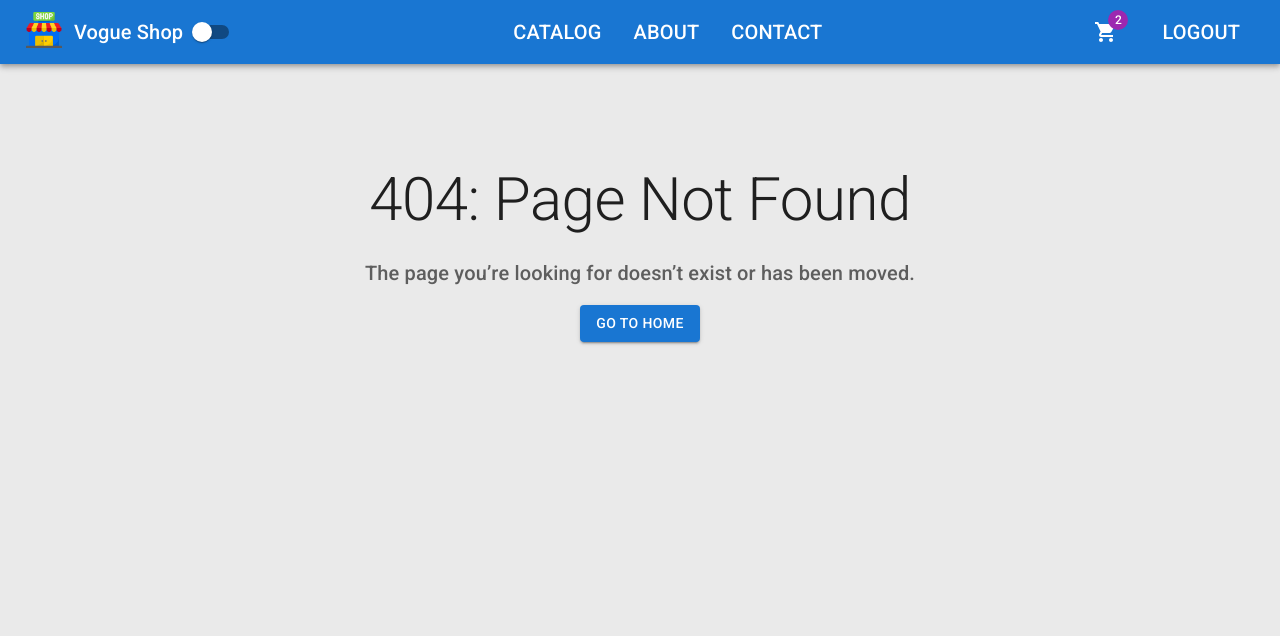
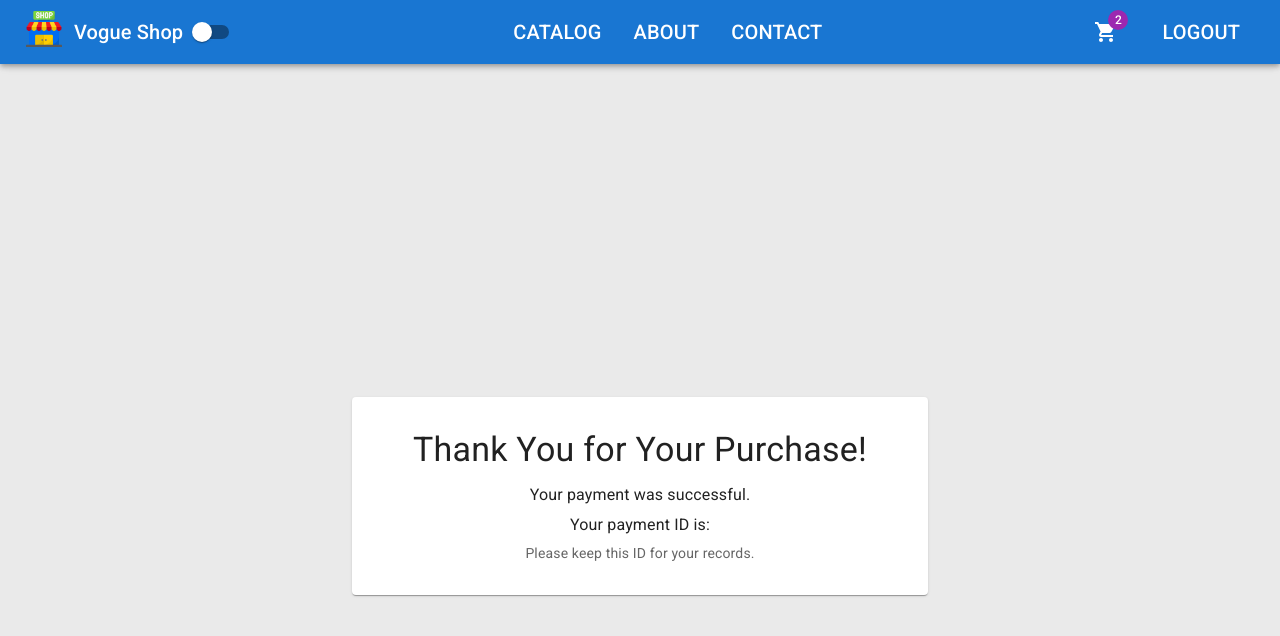
Before and after one commit to dar-levy/vogue-shop-client, a React (Vite) app: page /thank-you/1 in a window 1280 px wide. Before the commit this address led to /not-found. Shown: the top 636 px of the page. Built offline with nearby package versions, Linux system fonts and the light colour scheme.

Commit message:
Create thank you component

```diff
--- a/src/App.tsx
+++ b/src/App.tsx
@@ -1,9 +1,10 @@
 import './App.css';
-import { Container, createTheme, ThemeProvider } from "@mui/material";
+import {Container, createTheme, CssBaseline, ThemeProvider} from "@mui/material";
 import Catalog from "./components/catalog/Catalog.tsx";
 import { useEffect, useState } from "react";
 import Header from "./components/Header.tsx";
 import { ToastContainer } from "react-toastify";
+import 'react-toastify/dist/ReactToastify.css';
 import { Navigate, Route, Routes } from 'react-router-dom';
 import NotFound from './components/NotFound.tsx';
 import RegisterForm from "./components/RegisterForm.tsx";
@@ -17,6 +18,8 @@ import {getCookie} from "./utils/util.ts";
 import agent from "./services/agent.ts";
 import {useStoreContext} from "./context/StoreContext.tsx";
 import Loading from './components/Loading.tsx';
+import Checkout from "./components/Checkout.tsx";
+import ThankYou from "./components/ThankYou.tsx";
 
 function App() {
   const { setBasket } = useStoreContext();
@@ -58,8 +61,9 @@ function App() {
 
   return (
       <>
-        <ToastContainer />
         <ThemeProvider theme={theme}>
+          <ToastContainer hideProgressBar theme='colored' />
+          <CssBaseline />
           <Header darkMode={darkMode} handleThemeChange={handleThemeChange} isAuthenticated={isAuthenticated} />
           <Container>
             <Routes>
@@ -70,6 +74,8 @@ function App() {
                     <Route path="/about" element={<About />} />
                     <Route path="/contact" element={<Contact />} />
                     <Route path="/basket" element={<Basket />} />
+                    <Route path="/checkout" element={<Checkout />} />
+                    <Route path="/thank-you/:id" element={<ThankYou />} />
                     <Route path="/logout" element={<LogoutForm />} />
                     <Route path="/not-found" element={<NotFound />} />
                     <Route path="/" element={<Navigate to="/catalog" />} />
--- a/src/components/Checkout.tsx
+++ b/src/components/Checkout.tsx
@@ -4,15 +4,14 @@ import { useNavigate } from 'react-router-dom';
 import { toast } from 'react-toastify';
 
 export default function Checkout() {
-    const { basket, setBasket } = useStoreContext();
+    const { basket, clearItems } = useStoreContext();
     const navigate = useNavigate();
 
     const handlePayment = () => {
-        // Simulate payment success
         setTimeout(() => {
             toast.success('Payment successful!');
             const paymentId = Math.random().toString(36).substring(2, 15);
-            setBasket(null); // Clear the basket
+            clearItems();
             navigate(`/thank-you/${paymentId}`);
         }, 1000);
     };
--- /dev/null
+++ b/src/components/ThankYou.tsx
@@ -0,0 +1,27 @@
+import { Typography, Paper, Grid } from '@mui/material';
+import { useParams } from 'react-router-dom';
+
+export default function ThankYou() {
+    const { paymentId } = useParams<{ paymentId: string }>();
+
+    return (
+        <Grid container justifyContent="center" alignItems="center" style={{ minHeight: '100vh' }}>
+            <Grid item xs={12} sm={8} md={6}>
+                <Paper sx={{ padding: 4, textAlign: 'center' }}>
+                    <Typography variant="h4" gutterBottom>
+                        Thank You for Your Purchase!
+                    </Typography>
+                    <Typography variant="body1" gutterBottom>
+                        Your payment was successful.
+                    </Typography>
+                    <Typography variant="body1" gutterBottom>
+                        Your payment ID is: <strong>{paymentId}</strong>
+                    </Typography>
+                    <Typography variant="body2" color="textSecondary">
+                        Please keep this ID for your records.
+                    </Typography>
+                </Paper>
+            </Grid>
+        </Grid>
+    );
+}
--- a/src/context/StoreContext.tsx
+++ b/src/context/StoreContext.tsx
@@ -4,6 +4,7 @@ import { Basket } from '../models/basket';
 interface StoreContextValue {
     removeItem: (productId: number, quantity: number) => void;
     setBasket: (basket: Basket) => void;
+    clearItems: () => void;  // New function to clear all items
     basket: Basket | null;
 }
 
@@ -36,9 +37,14 @@ export function StoreProvider({children}: PropsWithChildren<unknown>) {
         }
     }
 
+    function clearItems() {
+        if (!basket) return;
+        setBasket({...basket, items: []});  // Clear all items
+    }
+
     return (
-        <StoreContext.Provider value={{basket, setBasket, removeItem}}>
+        <StoreContext.Provider value={{basket, setBasket, removeItem, clearItems}}>
             {children}
         </StoreContext.Provider>
-    )
+    );
 }
```
